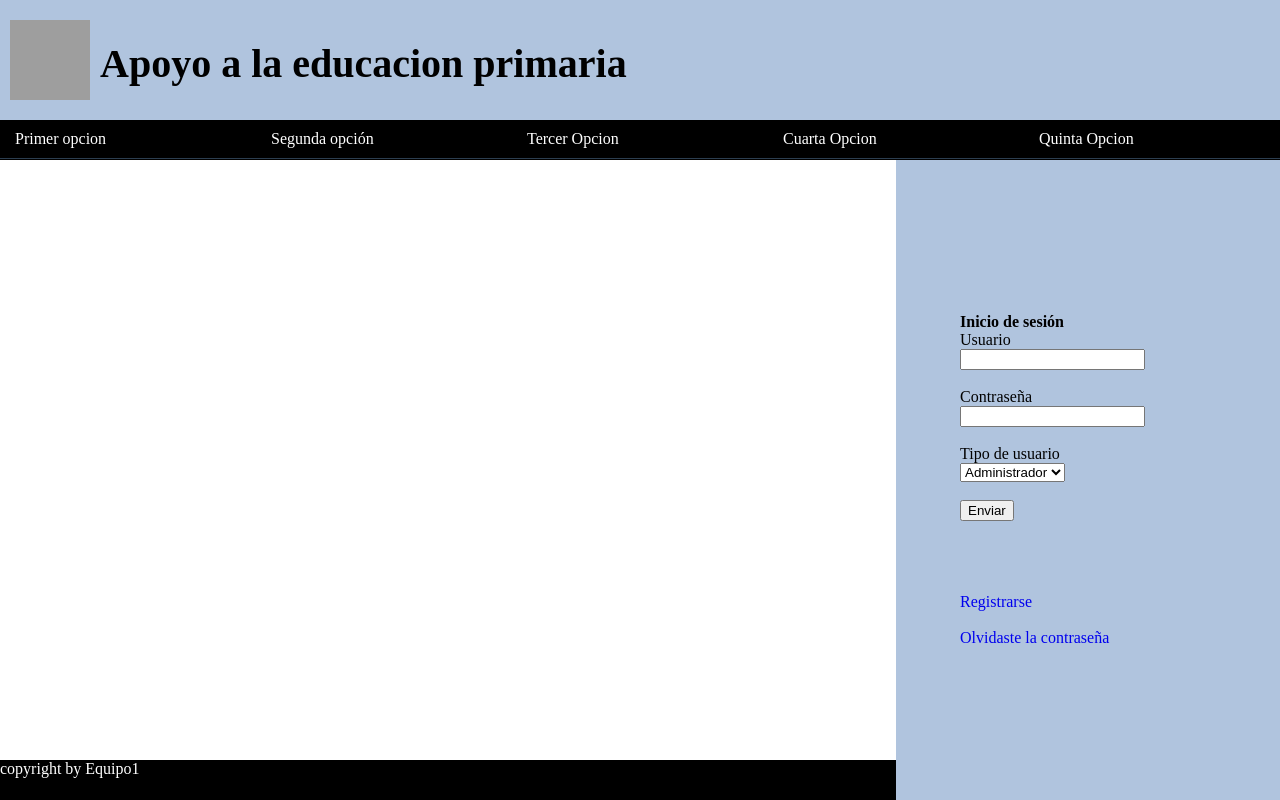
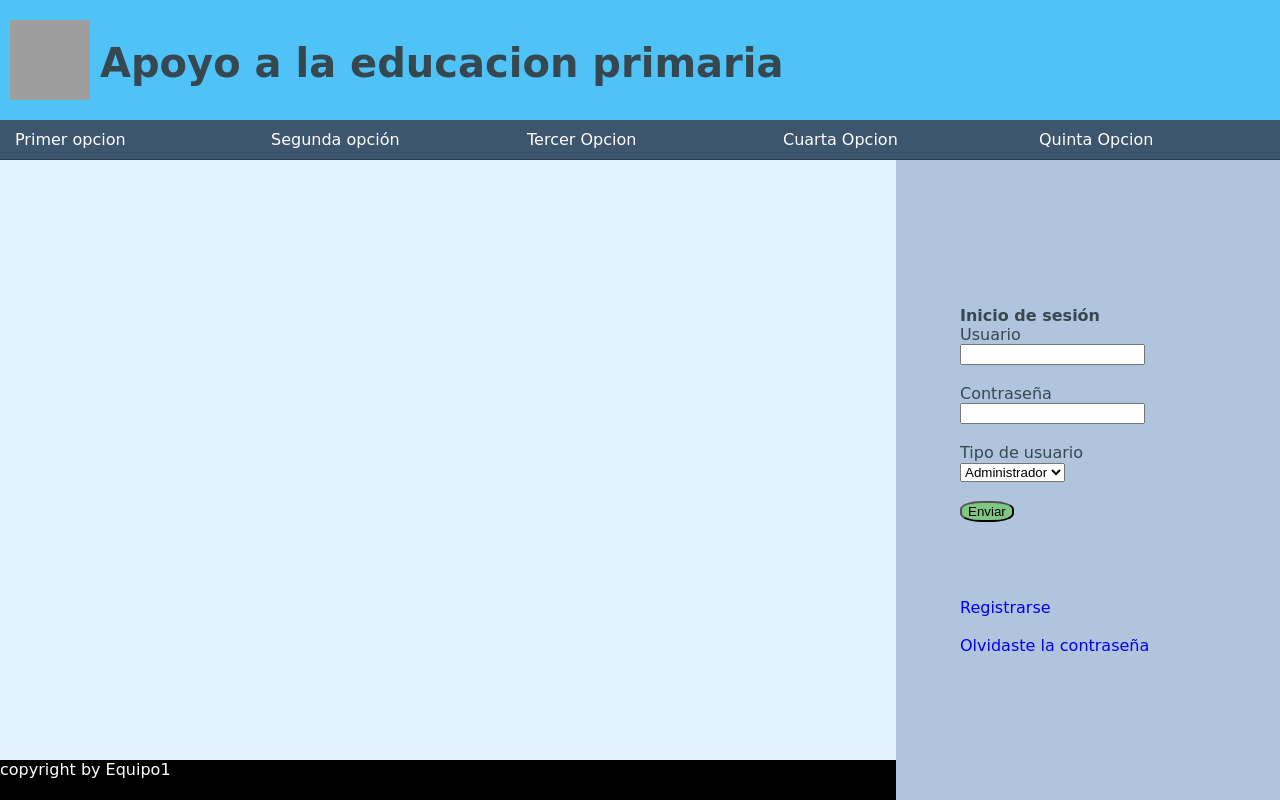
Before and after one commit to AgustinFL23/ProyectoWebGaby, a PHP site: page / in a window 1280 px wide. Run offline with PHP 8.4, Linux system fonts and the light colour scheme; grey boxes are pictures that could not be loaded.

Commit message:
Paleta de colores y tipo de letra elegido.

```diff
--- a/CSS/headerNavFooter.css
+++ b/CSS/headerNavFooter.css
@@ -1,8 +1,10 @@
 body{
 	margin: 0px;
+  color:  #37474F;
+  font-family: 'Comic Sans MS', cursive, sans-serif;
 }
 header {
-	background-color: lightsteelblue;
+	background-color:  #4FC3F7;
 	height: 15vh;
 	width: 100vw;
 
@@ -24,8 +26,8 @@ header h1{
 nav{
 	width: 100vw;
 	height: 5vh;
-	background-color: black;
-	color: white;
+	 background-color: #3e556e;
+      color: #ecf0f1;
 	padding-top: 0px;
   position: sticky;
 }
@@ -47,6 +49,7 @@ nav li{
 	color: white;
 	font-size: 2vh;
 }
+
 nav ul {
       list-style: none;
       margin: 0;
@@ -56,6 +59,7 @@ nav ul {
     nav > ul > li {
      /* position: absolute;*/
      width: 20vw;
+     border-radius: 10% 10%;
     }
 
     nav a {
@@ -67,13 +71,16 @@ nav ul {
     }
 
     nav li:hover > a {
-      background-color: #1abc9c;
+      background-color: #FFF176;
+      color:#1565C0;
+
     }
 
     /* Submenú oculto por defecto */
     nav li ul {
       display: none;
-      background-color: #3e556e;
+      background-color: #FFF176/*#3e556e*/;
+
     }
 
     /* Mostrar submenú al hacer hover sobre el li padre */
@@ -85,6 +92,7 @@ nav ul {
       margin-left: 20vw;
       margin-top: -5.6vh;
       display:block;
+
     }
     nav > ul > li > ul > li > ul > li{
       width: 12vw;
@@ -98,5 +106,5 @@ nav ul {
     }
 
     nav li ul li a:hover {
-      background-color: #16a085;
+      background-color: #FFF176;
     }
--- a/CSS/index.css
+++ b/CSS/index.css
@@ -2,6 +2,7 @@
 	float: left;
 	width: 70vw;
 	height: 80vh;
+	background-color:#E3F2FD;
 
 }
 #contenido{
@@ -25,3 +26,11 @@
 a{
 	text-decoration: none;
 }
+#aside form button{
+	background-color: 	#81C784;
+	border-radius: 40%;
+	border-color: none;
+}
+#aside form button:hover{
+	background-color: #66BB6A;
+}
```
